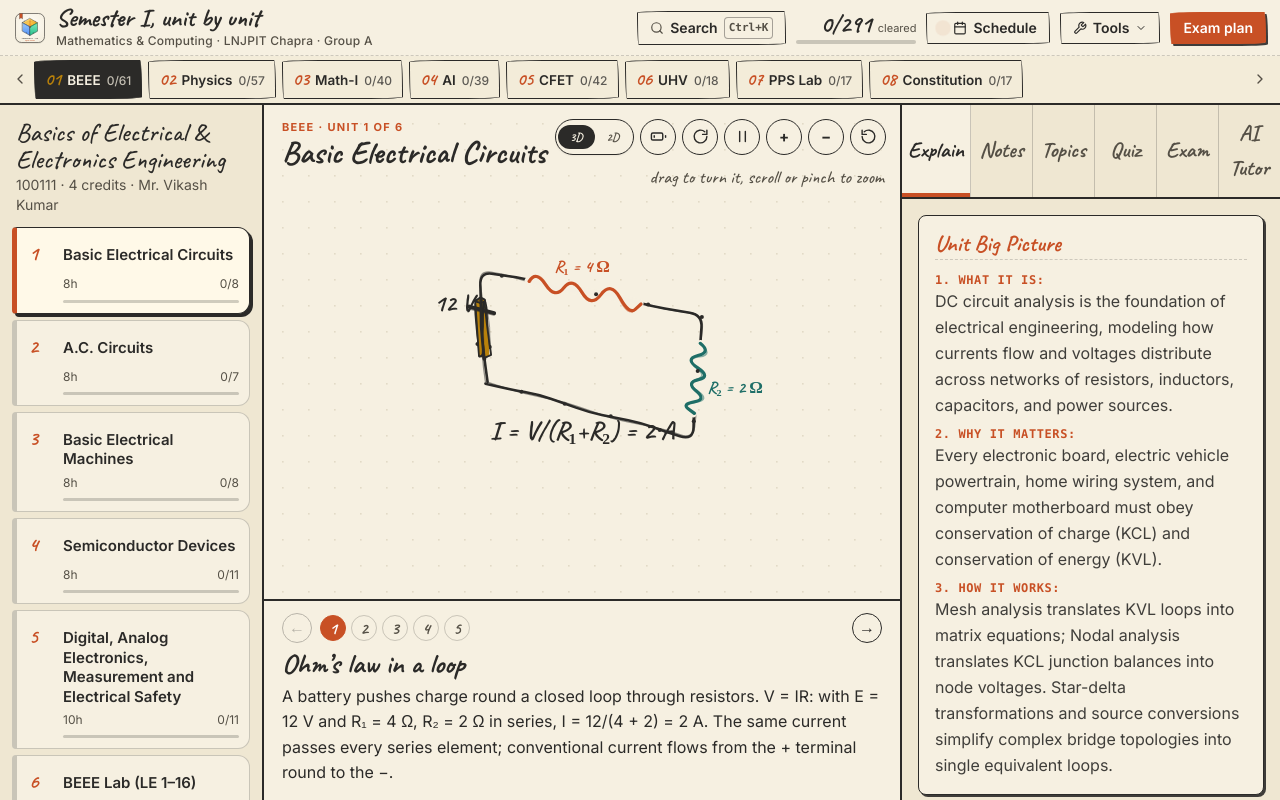
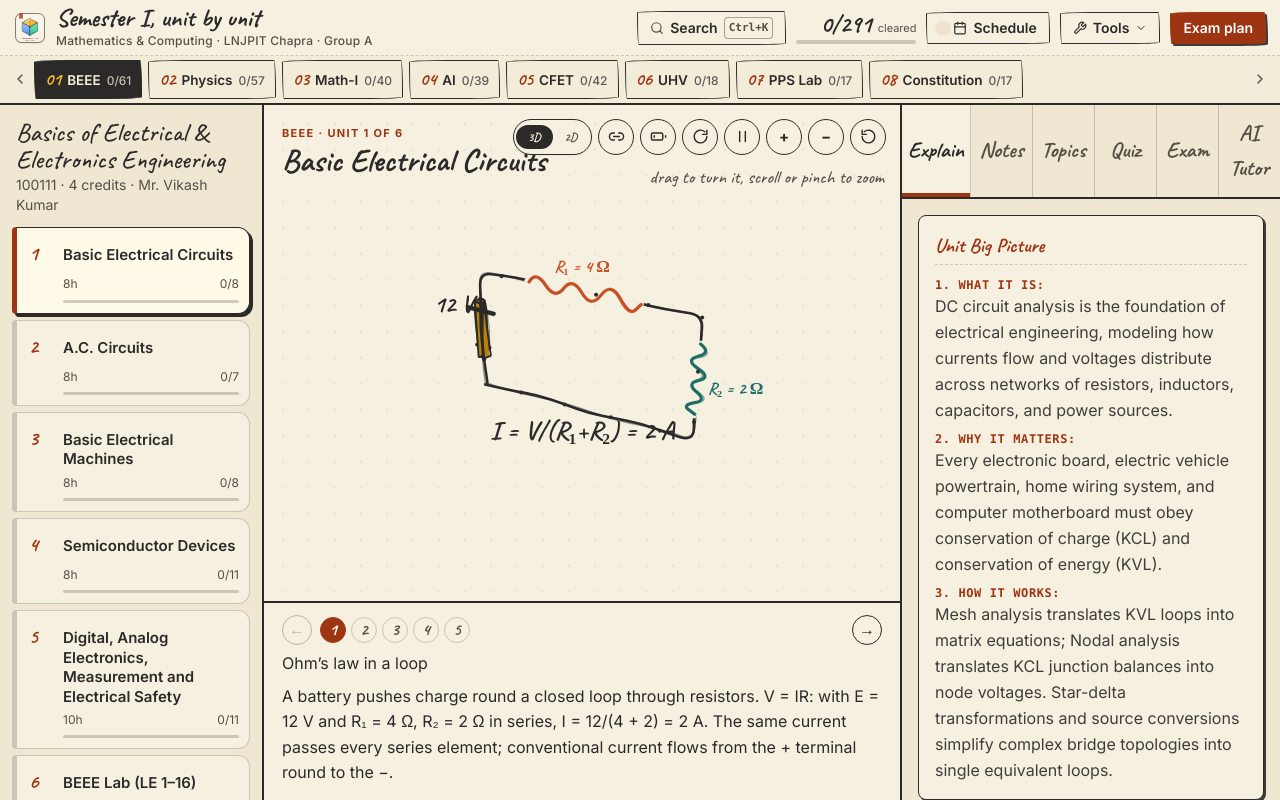
Before and after one commit to Mr-AnshuSingh/TheFirstSemester, a Next.js app: page / in a window 1280 px wide. Built offline with nearby package versions, Linux system fonts and the light colour scheme.

Commit message:
feat(ui): Phase 5 - polish layout shift, deep link button, reload persistence, SW update banner, and accessibility

```diff
--- a/src/app/globals.css
+++ b/src/app/globals.css
@@ -9,7 +9,7 @@
   --ink: #2b2a28;
   --dim: #555046; /* WCAG AA contrast >= 5.5:1 against paper */
   --hair: rgba(43, 42, 40, 0.22);
-  --red: #c85025;
+  --red: #9e3512;
   --teal: #1e6e67;
   --gold: #b8810b;
   --hand: var(--font-caveat), Caveat, "Segoe Print", "Bradley Hand", "Comic Sans MS", cursive;
@@ -146,7 +146,7 @@ button {
 }
 
 .chip.on i {
-  color: var(--gold);
+  color: #fbbf24;
 }
 
 .chip em {
@@ -422,20 +422,33 @@ button {
 #live-dock {
   border-top: 1.5px dashed var(--ink);
   background: var(--paper2);
-  padding: 10px 16px;
+  padding: 8px 16px;
   z-index: 10;
+  min-height: 40px;
+  box-sizing: border-box;
 }
 
 #cap {
   position: static;
   max-width: none;
   width: 100%;
+  min-height: 86px;
   padding: 12px 18px 14px;
   background: var(--paper);
   border-top: 2px solid var(--ink);
   border-radius: 0;
   box-shadow: none;
   z-index: 10;
+  box-sizing: border-box;
+}
+
+#cap h2,
+#cap h3 {
+  min-height: 28px;
+}
+
+#cap-text {
+  min-height: 24px;
 }
 
 .sn {
--- a/src/app/page.tsx
+++ b/src/app/page.tsx
@@ -28,7 +28,7 @@ const NotebookCanvas3D = dynamic(
           </h1>
         </div>
         <div id="cap" className="border-t-2 border-b-2 border-ink lg:absolute lg:bottom-4 lg:left-4 lg:right-4 p-3 bg-paper2">
-          <h3 className="font-hand text-2xl font-bold text-ink">Step 1: Setup &amp; Principle</h3>
+          <h2 className="font-hand text-2xl font-bold text-ink">Step 1: Setup &amp; Principle</h2>
           <p className="text-base font-sans text-ink/90 leading-relaxed">
             Interactive 3D notebook and visual intuition for B.Tech Semester I, Group A at LNJPIT Chapra.
           </p>
@@ -308,7 +308,7 @@ export default function SemesterOnePage() {
       }
     }
     return {
-      mode: '3d',
+      mode: st.lastMode || '3d',
       step: 0,
       camera: {
         yaw: activeScene.cam?.yaw ?? -0.55,
@@ -318,7 +318,7 @@ export default function SemesterOnePage() {
       sliderValues: initParams,
       diagramIndex: 0,
     };
-  }, [st.unitViews, sceneKey, activeScene]);
+  }, [st.unitViews, st.lastMode, sceneKey, activeScene]);
 
   const updateUnitView = useCallback(
     (patch: Partial<UnitViewState>) => {
@@ -327,6 +327,7 @@ export default function SemesterOnePage() {
         const updated = { ...existing, ...patch };
         return {
           ...prev,
+          lastMode: patch.mode ? patch.mode : prev.lastMode,
           unitViews: {
             ...(prev.unitViews || {}),
             [sceneKey]: updated,
@@ -406,7 +407,7 @@ export default function SemesterOnePage() {
   }, [diagramModal]);
 
   return (
-    <div id="app" className="grid h-screen grid-cols-1 lg:grid-cols-[272px_minmax(0,1fr)_440px] grid-rows-[auto_minmax(0,1fr)]">
+    <main id="app" aria-label="Semester One Study Notebook" className="grid h-screen grid-cols-1 lg:grid-cols-[272px_minmax(0,1fr)_440px] grid-rows-[auto_minmax(0,1fr)]">
       <a
         href="#study"
         className="sr-only focus:not-sr-only focus:fixed focus:top-2 focus:left-2 focus:z-[9999] focus:bg-ink focus:text-paper focus:px-4 focus:py-2 focus:rounded-md focus:border-2 focus:border-gold font-bold shadow-lg"
@@ -485,9 +486,9 @@ export default function SemesterOnePage() {
               {/* 3-Part Unit Big Picture Story */}
               {unitStory ? (
                 <div className="box space-y-3 bg-paper p-4 rounded-lg border-[1.5px] border-ink shadow-sketchy">
-                  <h4 className="font-hand text-xl font-bold text-accentRed pb-1 border-b border-dashed border-ink/20">
+                  <h3 className="font-hand text-xl font-bold text-accentRed pb-1 border-b border-dashed border-ink/20">
                     Unit Big Picture
-                  </h4>
+                  </h3>
                   <div className="space-y-2 text-base text-ink/90 font-normal leading-relaxed font-sans">
                     <div>
                       <strong className="text-accentRed uppercase tracking-wider text-xs block font-mono font-bold">1. What It Is:</strong>
@@ -505,7 +506,7 @@ export default function SemesterOnePage() {
                 </div>
               ) : (
                 <div className="box">
-                  <h4>Unit Big Picture</h4>
+                  <h3>Unit Big Picture</h3>
                   <p className="text-base leading-relaxed text-ink/90 font-normal font-sans">
                     <KatexText htmlOrText={activeUnit.s} />
                   </p>
@@ -515,7 +516,7 @@ export default function SemesterOnePage() {
               {/* Topics with Inline 2D Hand-drawn Diagrams */}
               <div className="space-y-4">
                 <div className="flex items-center justify-between pb-1 border-b-2 border-ink">
-                  <h4 className="font-hand text-xl font-bold">Topic-by-Topic Intuition &amp; 2D Diagrams</h4>
+                  <h3 className="font-hand text-xl font-bold">Topic-by-Topic Intuition &amp; 2D Diagrams</h3>
                   <span className="text-sm text-dim font-mono">{activeUnit.topics.length} topics</span>
                 </div>
 
@@ -527,10 +528,10 @@ export default function SemesterOnePage() {
                   return (
                     <div key={tIdx} className="topic-card p-3.5 bg-paper border-[1.5px] border-ink rounded-lg shadow-sketchy space-y-2.5">
                       <div className="flex items-start justify-between gap-2 pb-1 border-b border-dashed border-ink/20">
-                        <h5 className="font-hand text-xl font-bold text-ink leading-snug">
+                        <h4 className="font-hand text-xl font-bold text-ink leading-snug">
                           {star && <span className="text-accentRed mr-1">★</span>}
                           {cleanTitle}
-                        </h5>
+                        </h4>
                         <span className="text-xs font-mono px-2 py-0.5 rounded border border-ink/30 bg-gold/10 text-dim shrink-0">
                           Topic {tIdx + 1}
                         </span>
@@ -550,7 +551,14 @@ export default function SemesterOnePage() {
                       {topicData?.diagram && (
                         <div className="mt-2 pt-2 border-t border-dashed border-ink/20">
                           <div
-                            dangerouslySetInnerHTML={{ __html: topicData.diagram.svg }}
+                            dangerouslySetInnerHTML={{
+                              __html: topicData.diagram.svg.includes('aria-label')
+                                ? topicData.diagram.svg
+                                : topicData.diagram.svg.replace(
+                                    '<svg ',
+                                    `<svg aria-label="${(topicData.diagram.caption || cleanTitle).replace(/"/g, '&quot;')} diagram" `
+                                  ),
+                            }}
                             className="w-full bg-paper rounded border border-ink/20 p-2 overflow-x-auto [&_svg]:w-full [&_svg]:h-auto [&_svg_.l]:stroke-[#2b2a28] [&_svg_.l]:fill-none [&_svg_.l]:stroke-[1.8] [&_svg_.a]:stroke-[#c85025] [&_svg_.a]:fill-none [&_svg_.a]:stroke-[2.2] [&_svg_.d]:stroke-[#6b665b] [&_svg_.d]:fill-none [&_svg_.d]:stroke-dasharray-[4,3] [&_svg_.fa]:fill-[#f6e3b4] [&_svg_.fa]:stroke-[#2b2a28] [&_svg_.t]:fill-[#2b2a28] [&_svg_.t]:text-[13px] [&_svg_.ta]:fill-[#c85025] [&_svg_.ta]:font-bold [&_svg_.ta]:text-[13.5px]"
                           />
                           <p className="text-sm text-dim font-hand mt-1 not-italic text-center">
@@ -565,7 +573,7 @@ export default function SemesterOnePage() {
 
               {workedExample && (
                 <div className="box">
-                  <h4>Exam Model Worked Problem</h4>
+                  <h3>Exam Model Worked Problem</h3>
                   <div className="text-sm md:text-base font-mono bg-paper p-3.5 rounded-lg border-[1.5px] border-ink whitespace-pre-wrap leading-relaxed">
                     <KatexText htmlOrText={workedExample} />
                   </div>
@@ -581,7 +589,7 @@ export default function SemesterOnePage() {
             <div className="space-y-6">
               <div className="flex items-center justify-between pb-1 border-b-2 border-ink">
                 <div>
-                  <h4 className="font-hand text-2xl font-bold">Exam Revision Notes · {activeSubject.co} U{ui + 1}</h4>
+                  <h3 className="font-hand text-2xl font-bold">Exam Revision Notes · {activeSubject.co} U{ui + 1}</h3>
                   <p className="text-sm text-dim">Structured definition, formulas, steps, diagrams &amp; marking schemes</p>
                 </div>
                 <button
@@ -601,10 +609,10 @@ export default function SemesterOnePage() {
                 return (
                   <div key={tIdx} className="topic-card p-4 bg-paper border-[1.5px] border-ink rounded-lg shadow-sketchy space-y-3 font-sans">
                     <div className="flex items-baseline justify-between border-b border-dashed border-ink/30 pb-1">
-                      <h5 className="font-hand text-xl font-bold text-ink">
+                      <h4 className="font-hand text-xl font-bold text-ink">
                         {star && <span className="text-accentRed mr-1">★</span>}
                         {cleanTitle}
-                      </h5>
+                      </h4>
                       <span className="text-xs font-mono text-dim">Topic {tIdx + 1}</span>
                     </div>
 
@@ -688,7 +696,7 @@ export default function SemesterOnePage() {
 
               {/* Free text personal notes */}
               <div className="box mt-6">
-                <h4>Personal Student Notes (Synced to IndexedDB / Prisma)</h4>
+                <h3>Personal Student Notes (Synced to IndexedDB / Prisma)</h3>
                 <textarea
                   rows={6}
                   value={st.customNotes[`${activeSubject.id}:${ui}`] || ''}
@@ -814,7 +822,7 @@ export default function SemesterOnePage() {
           {Math.min(st.tab, TABS.length - 1) === 4 && (
             <div>
               <div className="box">
-                <h4>Almost-guaranteed questions · {activeSubject.co}</h4>
+                <h3>Almost-guaranteed questions · {activeSubject.co}</h3>
                 <ul className="xq">
                   {activeSubject.ex.q.map((q, i) => (
                     <li key={i} data-m={i + 1}>
@@ -824,7 +832,7 @@ export default function SemesterOnePage() {
                 </ul>
               </div>
               <div className="box">
-                <h4>How to answer for full marks</h4>
+                <h3>How to answer for full marks</h3>
                 <ul className="xq">
                   {activeSubject.ex.a.map((a, i) => (
                     <li key={i} data-m={i + 1}>
@@ -834,7 +842,7 @@ export default function SemesterOnePage() {
                 </ul>
               </div>
               <div className="box">
-                <h4>Traps that cost marks</h4>
+                <h3>Traps that cost marks</h3>
                 <ul className="xq trap">
                   {activeSubject.ex.x.map((x, i) => (
                     <li key={i} data-m="!">
@@ -970,9 +978,9 @@ export default function SemesterOnePage() {
             className="w-full max-w-lg bg-paper border-2 border-ink rounded-xl p-5 shadow-2xl space-y-3 font-sans text-ink"
           >
             <div className="flex items-center justify-between border-b border-dashed border-ink/30 pb-2">
-              <h3 id="diagram-modal-title" className="font-hand text-2xl font-bold text-accentRed">
+              <h2 id="diagram-modal-title" className="font-hand text-2xl font-bold text-accentRed">
                 {diagramModal.title}
-              </h3>
+              </h2>
               <button
                 type="button"
                 onClick={() => setDiagramModal(null)}
@@ -992,6 +1000,6 @@ export default function SemesterOnePage() {
           </div>
         </div>
       )}
-    </div>
+    </main>
   );
 }
--- a/src/components/canvas/NotebookCanvas3D.tsx
+++ b/src/components/canvas/NotebookCanvas3D.tsx
@@ -5,7 +5,7 @@ import { Builder, COL, PrimitiveItem, DynamicCallback, cos, sin, PI } from './Bu
 import { SceneDefinition, SvgDiagram, Vec3 } from '@/types/syllabus';
 import { SvgDiagramViewer, UnitDiagramItem } from '@/components/study/SvgDiagramViewer';
 import { StageErrorBoundary } from './StageErrorBoundary';
-import { BatteryCharging, BatteryLow, Zap } from 'lucide-react';
+import { BatteryCharging, BatteryLow, Zap, Link2, Check } from 'lucide-react';
 
 export interface NotebookCanvas3DProps {
   scene: SceneDefinition;
@@ -85,6 +85,33 @@ export const NotebookCanvas3D: React.FC<NotebookCanvas3DProps> = ({
   const [slidersOpen, setSlidersOpen] = useState<boolean>(true);
   const [redrawMode, setRedrawMode] = useState<boolean>(false);
   const [canvasError, setCanvasError] = useState<string | null>(null);
+  const [copiedLink, setCopiedLink] = useState<boolean>(false);
+
+  const handleCopyLink = useCallback(() => {
+    if (typeof window === 'undefined') return;
+    const url = window.location.href;
+    const doFeedback = () => {
+      setCopiedLink(true);
+      setTimeout(() => setCopiedLink(false), 2000);
+    };
+    if (navigator.clipboard && navigator.clipboard.writeText) {
+      navigator.clipboard.writeText(url).then(doFeedback).catch(doFeedback);
+    } else {
+      try {
+        const textArea = document.createElement('textarea');
+        textArea.value = url;
+        textArea.style.position = 'fixed';
+        textArea.style.opacity = '0';
+        document.body.appendChild(textArea);
+        textArea.select();
+        document.execCommand('copy');
+        document.body.removeChild(textArea);
+        doFeedback();
+      } catch {
+        doFeedback();
+      }
+    }
+  }, []);
 
   // Controlled mode state
   const stageMode = mode;
@@ -753,9 +780,9 @@ export const NotebookCanvas3D: React.FC<NotebookCanvas3DProps> = ({
               pointerEvents: 'none',
             }}
           >
-            <div className="k">
+            <span className="k">
               {subjectShortName} · UNIT {unitIndex + 1} OF {totalUnits}
-            </div>
+            </span>
             <h1>{unitTitle}</h1>
           </div>
 
@@ -820,6 +847,24 @@ export const NotebookCanvas3D: React.FC<NotebookCanvas3DProps> = ({
               >
                 2D
               </button>
+            </div>
+
+            {/* Copy Link to this Unit ("Open this unit") */}
+            <div className="relative">
+              <button
+                type="button"
+                onClick={handleCopyLink}
+                aria-label="Open this unit"
+                title={copiedLink ? 'Link copied to clipboard!' : 'Open this unit (copy link)'}
+                className={`tl ${copiedLink ? 'on text-accentRed' : ''}`}
+              >
+                {copiedLink ? <Check className="w-4 h-4 text-accentRed" /> : <Link2 className="w-4 h-4" />}
+              </button>
+              {copiedLink && (
+                <span className="absolute top-full mt-1.5 right-0 text-[11px] font-mono font-bold text-accentRed bg-paper border border-ink/40 px-2 py-0.5 rounded shadow-sketchy whitespace-nowrap animate-fade-in pointer-events-none z-20">
+                  Link copied!
+                </span>
+              )}
             </div>
 
             {/* Battery Saver / Low Power Toggle */}
@@ -1073,7 +1118,7 @@ export const NotebookCanvas3D: React.FC<NotebookCanvas3DProps> = ({
             )}
           </div>
 
-          <h3>{stageMode === '3d' ? currentStepObj.t : currentDiagramObj?.title || '2D Exam Diagram'}</h3>
+          <h2>{stageMode === '3d' ? currentStepObj.t : currentDiagramObj?.title || '2D Exam Diagram'}</h2>
           <p>{stageMode === '3d' ? currentStepObj.d : currentDiagramObj?.caption || ''}</p>
         </div>
       </section>
--- a/src/lib/offlineStorage.ts
+++ b/src/lib/offlineStorage.ts
@@ -23,6 +23,7 @@ export interface PersistedStudyState {
   flashcards: Record<string, FlashcardProgress>;
   unitViews?: Record<string, UnitViewState>;
   batterySaver?: boolean;
+  lastMode?: '3d' | '2d';
   lastSavedAt?: string;
 }
 
@@ -43,6 +44,7 @@ export const DEFAULT_STUDY_STATE: PersistedStudyState = {
   flashcards: {},
   unitViews: {},
   batterySaver: false,
+  lastMode: '3d',
 };
 
 /**
@@ -98,9 +100,10 @@ export function migrateStudyState(raw: unknown): PersistedStudyState {
     migrated.confidence = cleanConf;
   }
 
-  // Sanitize unitViews & batterySaver
+  // Sanitize unitViews & batterySaver & lastMode
   migrated.unitViews = typeof obj.unitViews === 'object' && obj.unitViews !== null ? obj.unitViews : {};
   migrated.batterySaver = Boolean(obj.batterySaver);
+  migrated.lastMode = obj.lastMode === '2d' || obj.lastMode === '3d' ? obj.lastMode : '3d';
 
   return {
     ...DEFAULT_STUDY_STATE,
--- a/tailwind.config.ts
+++ b/tailwind.config.ts
@@ -14,7 +14,7 @@ const config: Config = {
         paper3: '#e6dcc3',
         ink: '#2b2a28',
         dim: '#555046', // WCAG AA contrast >= 5.5:1 against paper
-        accentRed: '#c85025',
+        accentRed: '#9e3512', // WCAG AA contrast >= 5.2:1 against paper
         accentTeal: '#1e6e67',
         accentGold: '#b8810b',
         accentBlue: '#2c5890',
```
Also changed, not shown: public/sw.js (+8 -1 lines), src/components/pwa/ServiceWorkerRegistration.tsx (+64 -4 lines).
